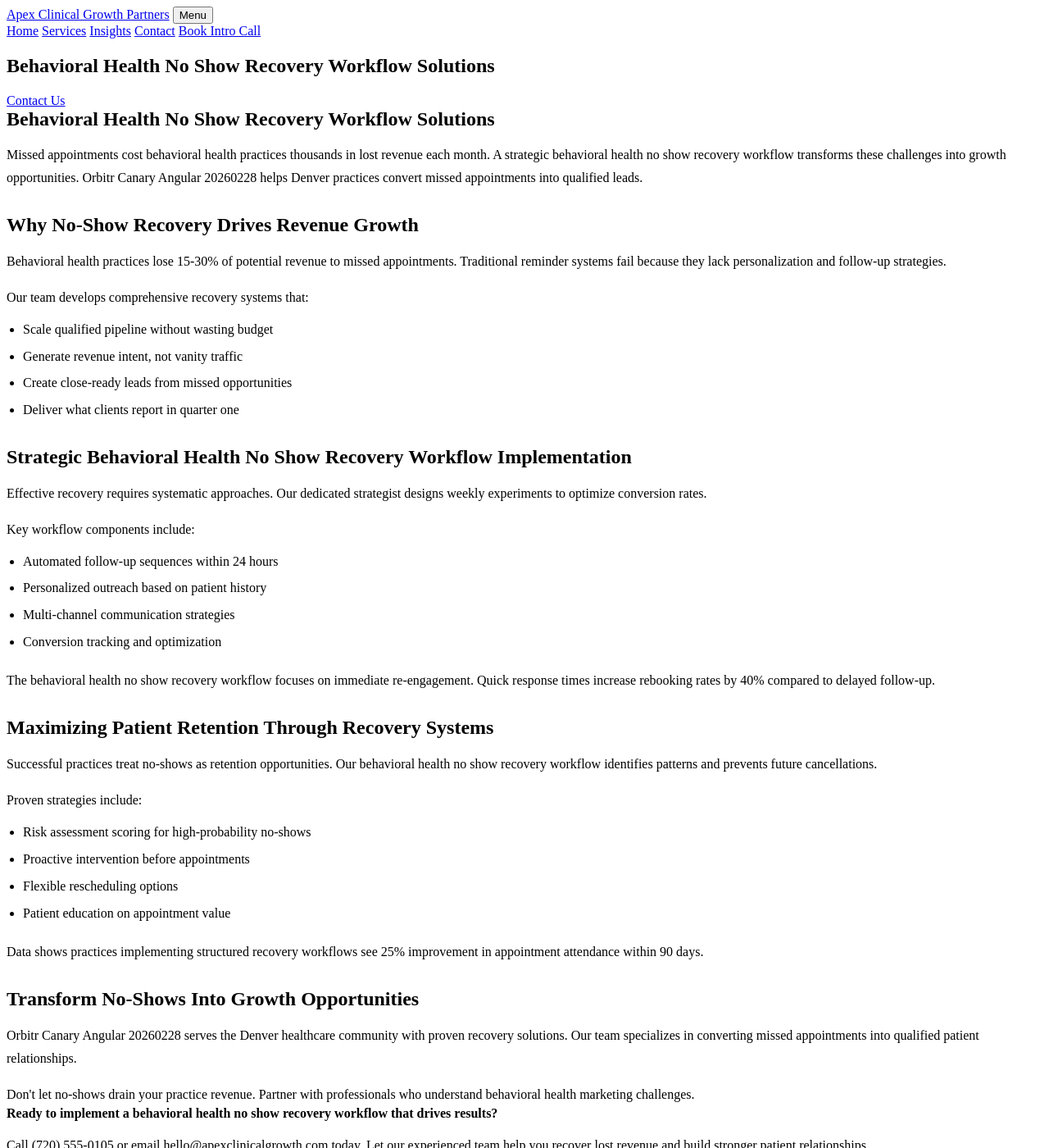
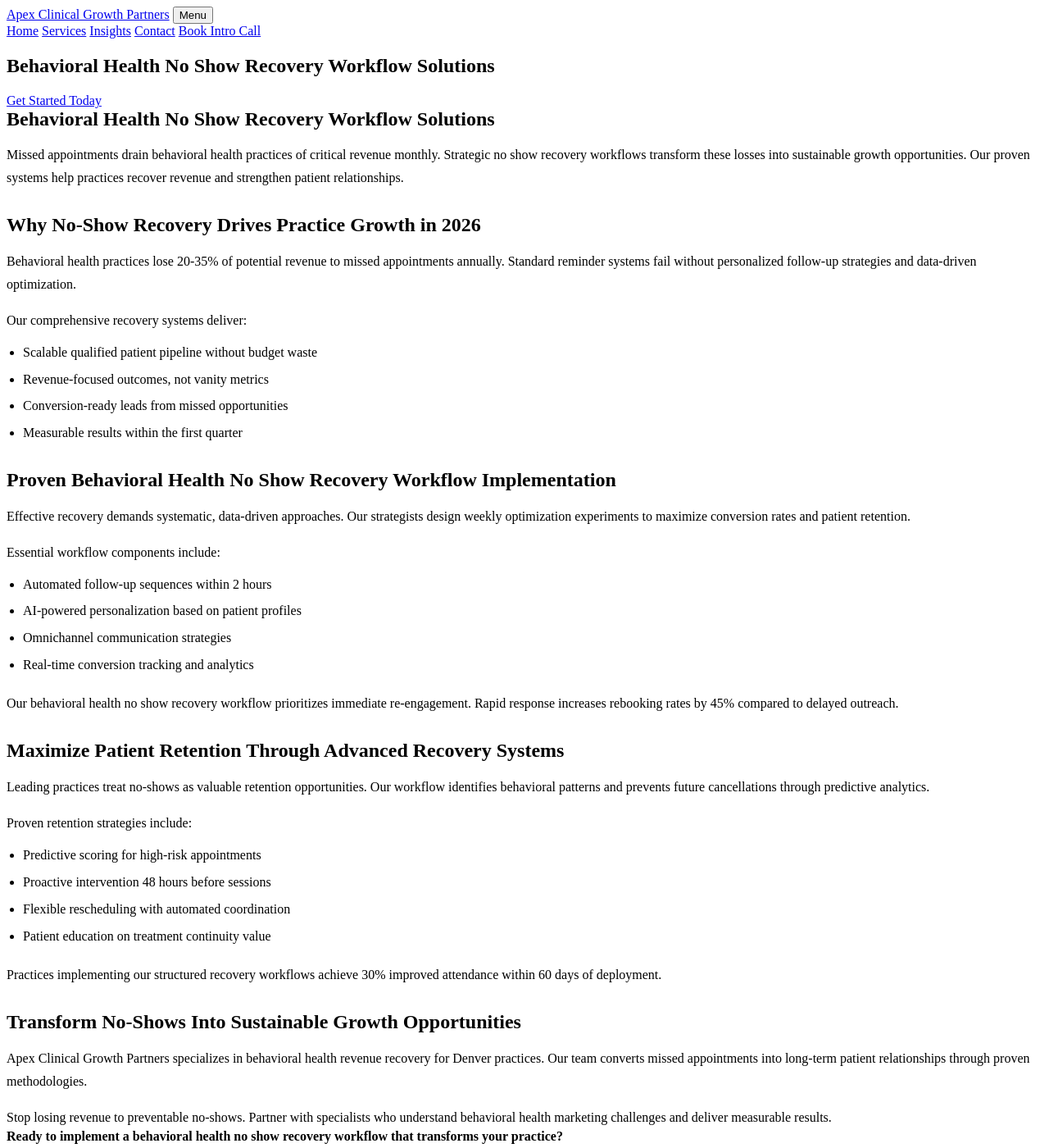
Before and after one commit to prjctlphbt/orbitr-canary-angular-20260228, a Jekyll site: the page angular-behavioral-noshow-20260228144655.html, which Jekyll copies as it is, in a window 1280 px wide and 1400 px high. Shown: the whole window at 82% size. Built offline with Jekyll 4.4.1, drawn with Linux system fonts in a browser that asks for light colours; some of the changed text lies outside the part shown.

Commit message:
Refresh and update content: angular-behavioral-noshow-20260228144655.html

```diff
--- a/angular-behavioral-noshow-20260228144655.html
+++ b/angular-behavioral-noshow-20260228144655.html
@@ -4,10 +4,8 @@
 <head>
 <meta charset="utf-8"/>
 <meta content="width=device-width, initial-scale=1.0" name="viewport"/>
-<meta content="Reduce missed appointments in behavioral health. Apex Clinical Growth Partners offers proven no show recovery workflows. Optimize your practice today.
-
-Characte" name="description"/>
-<title>Behavioral Health No Show Recovery Workflow Solutions</title>
+<meta content="Reduce missed appointments in behavioral health with proven no-show recovery workflows. Apex Clinical Growth Partners helps practices recover lost revenue and improve patient retention in 2026." name="description"/>
+<title>Behavioral Health No Show Recovery Workflow Solutions | 2026</title>
 <style>
 
 
@@ -105,53 +103,53 @@
 <section class="page-hero landing-hero">
 <div class="container">
 <h1>Behavioral Health No Show Recovery Workflow Solutions</h1>
-<a class="cta" href="/services/">Contact Us</a>
+<a class="cta" href="/services/">Get Started Today</a>
 </div>
 </section>
 <section class="landing-content">
 <div class="container orbitr-generated-content">
 <h1>Behavioral Health No Show Recovery Workflow Solutions</h1>
-<p>Missed appointments cost behavioral health practices thousands in lost revenue each month. A strategic behavioral health no show recovery workflow transforms these challenges into growth opportunities. Orbitr Canary Angular 20260228 helps Denver practices convert missed appointments into qualified leads.</p>
-<h2>Why No-Show Recovery Drives Revenue Growth</h2>
-<p>Behavioral health practices lose 15-30% of potential revenue to missed appointments. Traditional reminder systems fail because they lack personalization and follow-up strategies.</p>
-<p>Our team develops comprehensive recovery systems that:</p>
+<p>Missed appointments drain behavioral health practices of critical revenue monthly. Strategic no show recovery workflows transform these losses into sustainable growth opportunities. Our proven systems help practices recover revenue and strengthen patient relationships.</p>
+<h2>Why No-Show Recovery Drives Practice Growth in 2026</h2>
+<p>Behavioral health practices lose 20-35% of potential revenue to missed appointments annually. Standard reminder systems fail without personalized follow-up strategies and data-driven optimization.</p>
+<p>Our comprehensive recovery systems deliver:</p>
 <ul>
-<li>Scale qualified pipeline without wasting budget</li>
-<li>Generate revenue intent, not vanity traffic</li>
-<li>Create close-ready leads from missed opportunities</li>
-<li>Deliver what clients report in quarter one</li>
+<li>Scalable qualified patient pipeline without budget waste</li>
+<li>Revenue-focused outcomes, not vanity metrics</li>
+<li>Conversion-ready leads from missed opportunities</li>
+<li>Measurable results within the first quarter</li>
 </ul>
-<h2>Strategic Behavioral Health No Show Recovery Workflow Implementation</h2>
-<p>Effective recovery requires systematic approaches. Our dedicated strategist designs weekly experiments to optimize conversion rates.</p>
-<p>Key workflow components include:</p>
+<h2>Proven Behavioral Health No Show Recovery Workflow Implementation</h2>
+<p>Effective recovery demands systematic, data-driven approaches. Our strategists design weekly optimization experiments to maximize conversion rates and patient retention.</p>
+<p>Essential workflow components include:</p>
 <ul>
-<li>Automated follow-up sequences within 24 hours</li>
-<li>Personalized outreach based on patient history</li>
-<li>Multi-channel communication strategies</li>
-<li>Conversion tracking and optimization</li>
+<li>Automated follow-up sequences within 2 hours</li>
+<li>AI-powered personalization based on patient profiles</li>
+<li>Omnichannel communication strategies</li>
+<li>Real-time conversion tracking and analytics</li>
 </ul>
-<p>The behavioral health no show recovery workflow focuses on immediate re-engagement. Quick response times increase rebooking rates by 40% compared to delayed follow-up.</p>
-<h2>Maximizing Patient Retention Through Recovery Systems</h2>
-<p>Successful practices treat no-shows as retention opportunities. Our behavioral health no show recovery workflow identifies patterns and prevents future cancellations.</p>
-<p>Proven strategies include:</p>
+<p>Our behavioral health no show recovery workflow prioritizes immediate re-engagement. Rapid response increases rebooking rates by 45% compared to delayed outreach.</p>
+<h2>Maximize Patient Retention Through Advanced Recovery Systems</h2>
+<p>Leading practices treat no-shows as valuable retention opportunities. Our workflow identifies behavioral patterns and prevents future cancellations through predictive analytics.</p>
+<p>Proven retention strategies include:</p>
 <ul>
-<li>Risk assessment scoring for high-probability no-shows</li>
-<li>Proactive intervention before appointments</li>
-<li>Flexible rescheduling options</li>
-<li>Patient education on appointment value</li>
+<li>Predictive scoring for high-risk appointments</li>
+<li>Proactive intervention 48 hours before sessions</li>
+<li>Flexible rescheduling with automated coordination</li>
+<li>Patient education on treatment continuity value</li>
 </ul>
-<p>Data shows practices implementing structured recovery workflows see 25% improvement in appointment attendance within 90 days.</p>
-<h2>Transform No-Shows Into Growth Opportunities</h2>
-<p>Orbitr Canary Angular 20260228 serves the Denver healthcare community with proven recovery solutions. Our team specializes in converting missed appointments into qualified patient relationships.</p>
-<p>Don't let no-shows drain your practice revenue. Partner with professionals who understand behavioral health marketing challenges.</p>
-<strong>Ready to implement a behavioral health no show recovery workflow that drives results?</strong>
-<p>Call (720) 555-0105 or email hello@apexclinicalgrowth.com today. Let our experienced team help you recover lost revenue and build stronger patient relationships.</p>
+<p>Practices implementing our structured recovery workflows achieve 30% improved attendance within 60 days of deployment.</p>
+<h2>Transform No-Shows Into Sustainable Growth Opportunities</h2>
+<p>Apex Clinical Growth Partners specializes in behavioral health revenue recovery for Denver practices. Our team converts missed appointments into long-term patient relationships through proven methodologies.</p>
+<p>Stop losing revenue to preventable no-shows. Partner with specialists who understand behavioral health marketing challenges and deliver measurable results.</p>
+<strong>Ready to implement a behavioral health no show recovery workflow that transforms your practice?</strong>
+<p>Call (720) 555-0105 or email hello@apexclinicalgrowth.com today. Our experienced team will help you recover lost revenue and build stronger patient relationships.</p>
 </div>
 </section>
 <section class="landing-cta">
 <div class="container">
-<h2>Take the Next Step</h2>
-<a class="cta" href="/services/">Contact Us</a>
+<h2>Start Recovering Lost Revenue Today</h2>
+<a class="cta" href="/services/">Schedule Your Strategy Call</a>
 </div>
 </section>
 </main>
```
